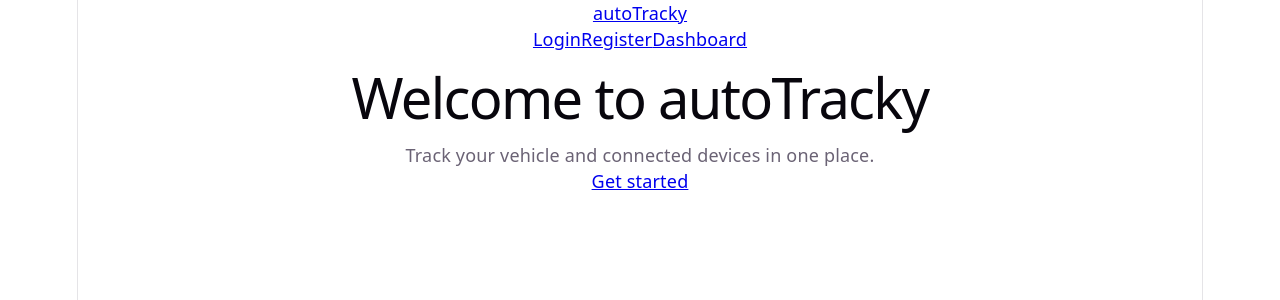
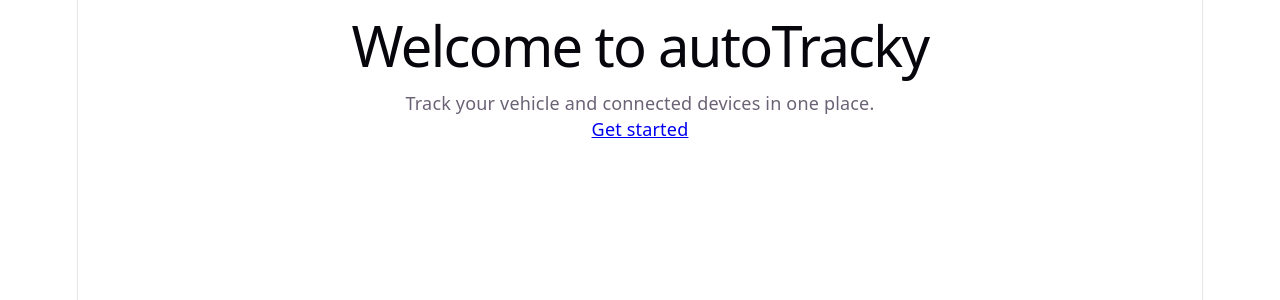
Before and after one commit to harsh31-tech/AutoTracky, a React (Vite) app: page / in a window 1280 px wide. Shown: the top 300 px of the page. Built offline with nearby package versions, Linux system fonts and the light colour scheme.

Commit message:
register route  is done

```diff
--- a/src/App.tsx
+++ b/src/App.tsx
@@ -1,26 +1,14 @@
-import { BrowserRouter, Link, Route, Routes } from "react-router-dom";
-import Dashboard from "./pages/Dashboard";
+import { BrowserRouter, Routes, Route } from "react-router-dom";
+
 import Landing from "./pages/Landing";
-import Login from "./pages/Login";
 import Register from "./pages/Register";
-import "./App.css";
 
 function App() {
   return (
     <BrowserRouter>
-      <header className="app-header">
-        <Link to="/">autoTracky</Link>
-        <nav aria-label="Main navigation">
-          <Link to="/login">Login</Link>
-          <Link to="/register">Register</Link>
-          <Link to="/dashboard">Dashboard</Link>
-        </nav>
-      </header>
       <Routes>
         <Route path="/" element={<Landing />} />
-        <Route path="/login" element={<Login />} />
         <Route path="/register" element={<Register />} />
-        <Route path="/dashboard" element={<Dashboard />} />
       </Routes>
     </BrowserRouter>
   );
```
